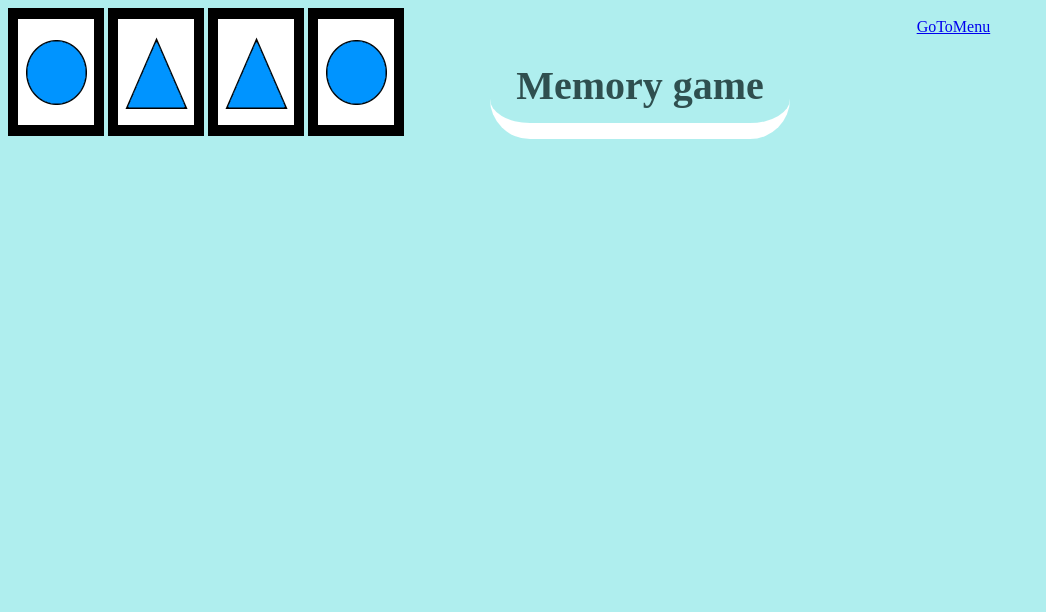
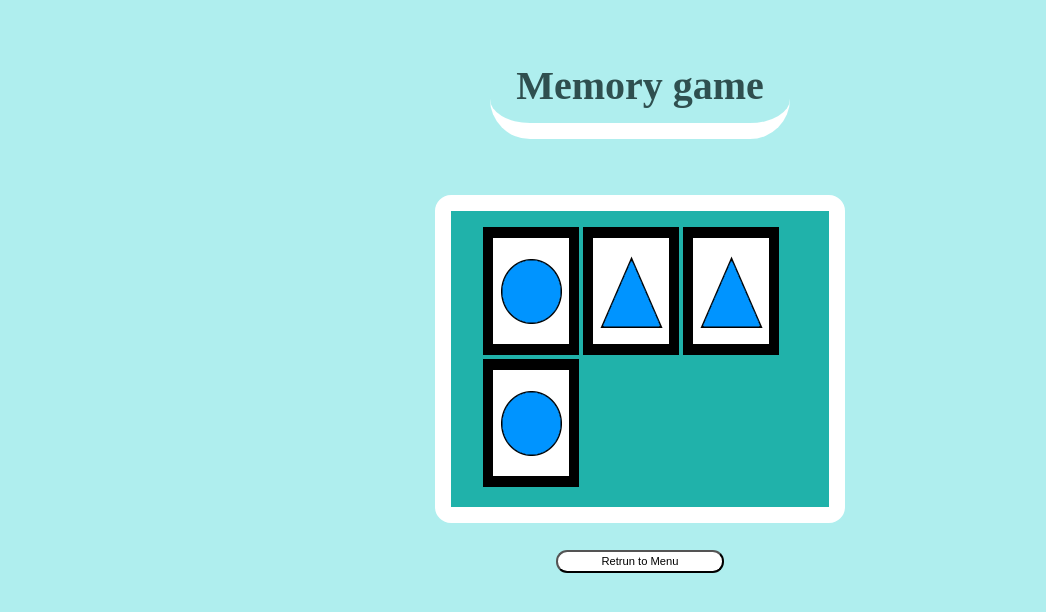
Before and after one commit to u1973232/p_individual, a plain HTML site: page pi_2/02_PrimeraPantalla/html/game.html in a window 1280 px wide. Shown: the whole page, without its empty margins (0-1046 px from the left). Drawn offline with Linux system fonts and the light colour scheme.

Commit message:
Update game.html

```diff
--- a/pi_2/02_PrimeraPantalla/html/game.html
+++ b/pi_2/02_PrimeraPantalla/html/game.html
@@ -8,12 +8,14 @@
 	</head>
 	<body>
 		<p class="menu-object" id="title">Memory game</p>
-		<div>
+		<div class="cards">
 			<img src="../resources/cb.png" onclick="items[0].do_click()">
 			<img src="../resources/tb.png" onclick="items[1].do_click()">
 			<img src="../resources/tb.png" onclick="items[2].do_click()">
 			<img src="../resources/cb.png" onclick="items[3].do_click()">
 		</div>
-		<a class="menu-object" href="../">GoToMenu</a>
+		<button id="return_to_menu"  onclick="location.href='/pi_2/02_PrimeraPantalla/index.html'">
+			Retrun to Menu
+		</button>
 	</body>
 </html>
```
